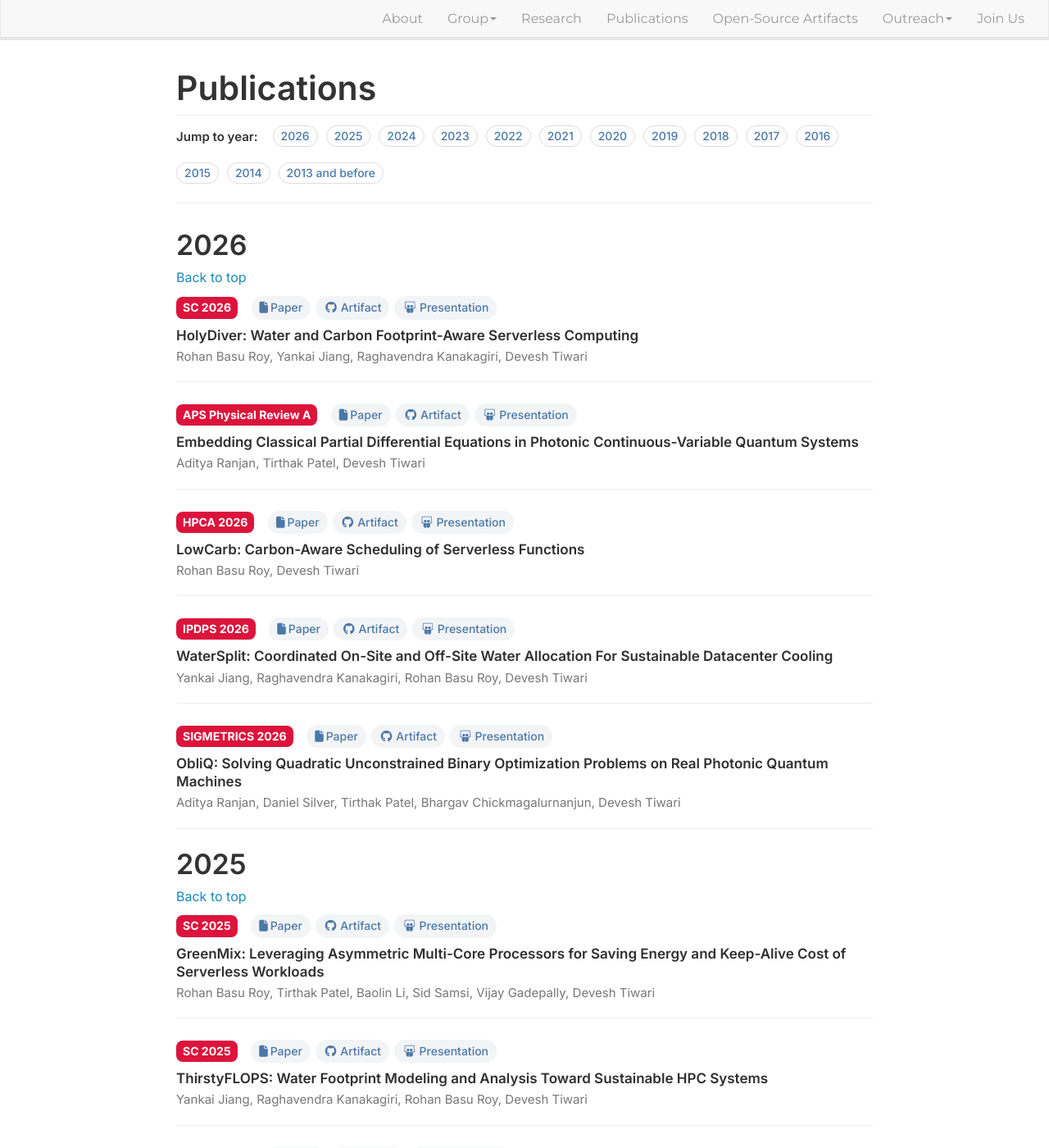
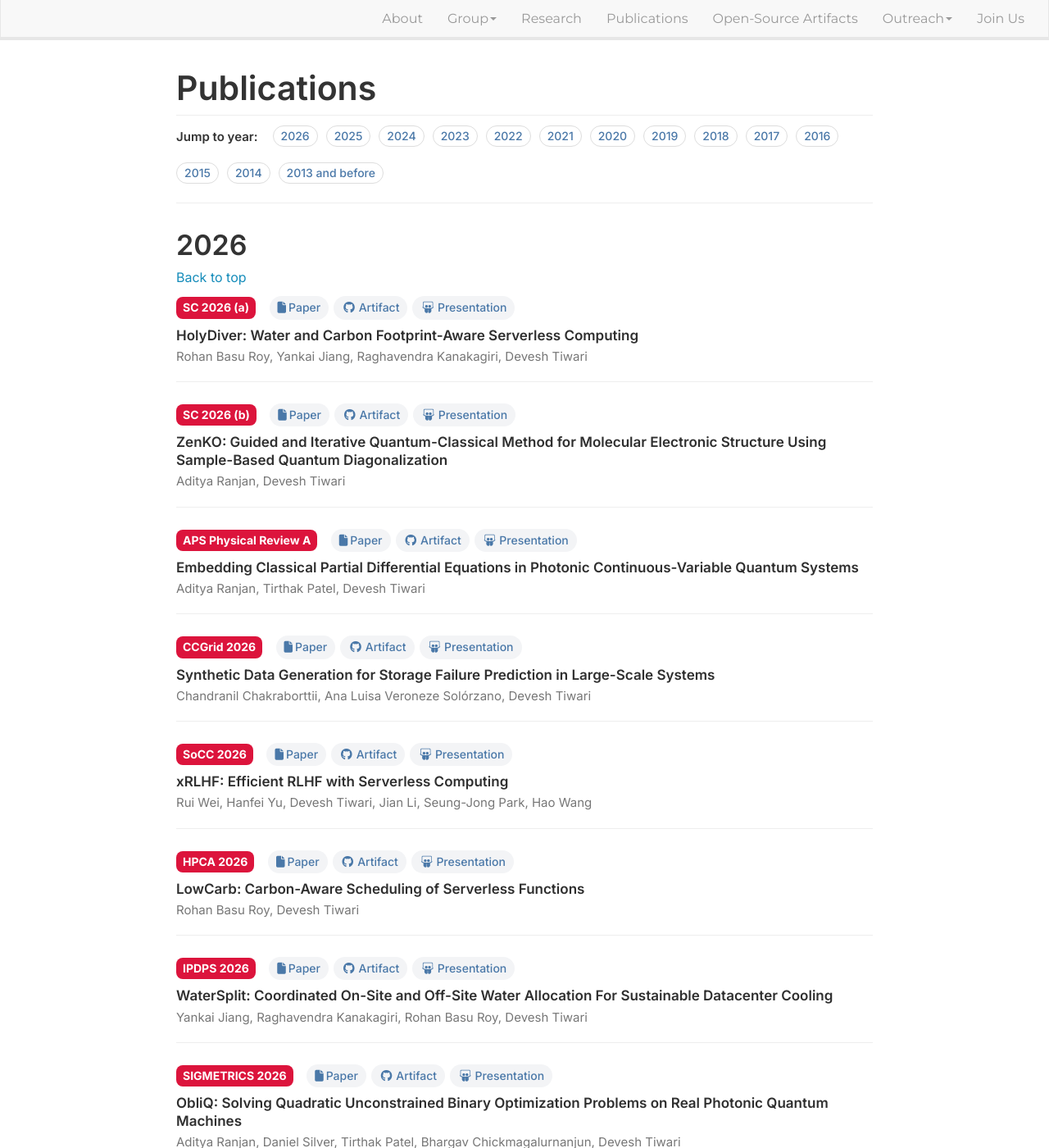
Before and after one commit to GoodwillComputingLab/goodwillcomputinglab.github.io, a Jekyll site: the page built from _pages/publications.md, in a window 1280 px wide and 1400 px high. Shown: the whole window at 82% size. Built offline with Jekyll 4.4.1, drawn with Linux system fonts in a browser that asks for light colours; nearby versions of some CDN libraries.

Commit message:
Update publications.yml

```diff
--- a/_data/publications.yml
+++ b/_data/publications.yml
@@ -2,15 +2,28 @@
   text: "2026"
   elements:
 
-  - conference: "SC 2026"
+  - conference: "SC 2026 (a)"
     paper: "HolyDiver: Water and Carbon Footprint-Aware Serverless Computing"
     authors: "Rohan Basu Roy, Yankai Jiang, Raghavendra Kanakagiri, Devesh Tiwari"
+
+  - conference: "SC 2026 (b)"
+    paper: "ZenKO: Guided and Iterative Quantum-Classical Method for Molecular Electronic Structure Using Sample-Based Quantum Diagonalization"
+    authors: "Aditya Ranjan, Devesh Tiwari"
 
   - conference: "APS Physical Review A"
     paper: "Embedding Classical Partial Differential Equations in Photonic Continuous-Variable Quantum Systems"
     authors: "Aditya Ranjan, Tirthak Patel, Devesh Tiwari"
     paper-link: https://journals.aps.org/pra/pdf/10.1103/ggsj-mhkb
     code-link: https://doi.org/10.5281/zenodo.18395187
+
+  - conference: "CCGrid 2026"
+    paper: "Synthetic Data Generation for Storage Failure Prediction in Large-Scale Systems"
+    authors: "Chandranil Chakraborttii, Ana Luisa Veroneze Solórzano, Devesh Tiwari"
+    paper-link: https://ieeexplore.ieee.org/document/11619063
+
+  - conference: "SoCC 2026"
+    paper: "xRLHF: Efficient RLHF with Serverless Computing"
+    authors: "Rui Wei, Hanfei Yu, Devesh Tiwari, Jian Li, Seung-Jong Park, Hao Wang"
 
   - conference: "HPCA 2026"
     paper: "LowCarb: Carbon-Aware Scheduling of Serverless Functions"
```
